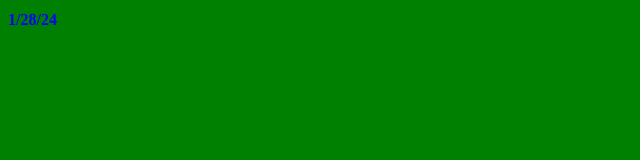
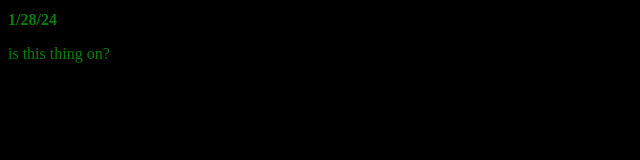
Before and after one commit to grunglebean/grunglebean.github.io, a plain HTML site: page index.html in a window 1280 px wide. Shown: the whole page, without its empty margins (0-640 px from the left). Drawn offline with Linux system fonts and the light colour scheme.

Commit message:
actual style settings

```diff
--- a/styles.css
+++ b/styles.css
@@ -1,8 +1,8 @@
 body {
-    background-color: green;
+    background-color: black;
 }
 h1 {
-    color: blue;
+    color: green;
     font-family: 'Times New Roman', Times, serif;
     font-size: medium;
 }
```
